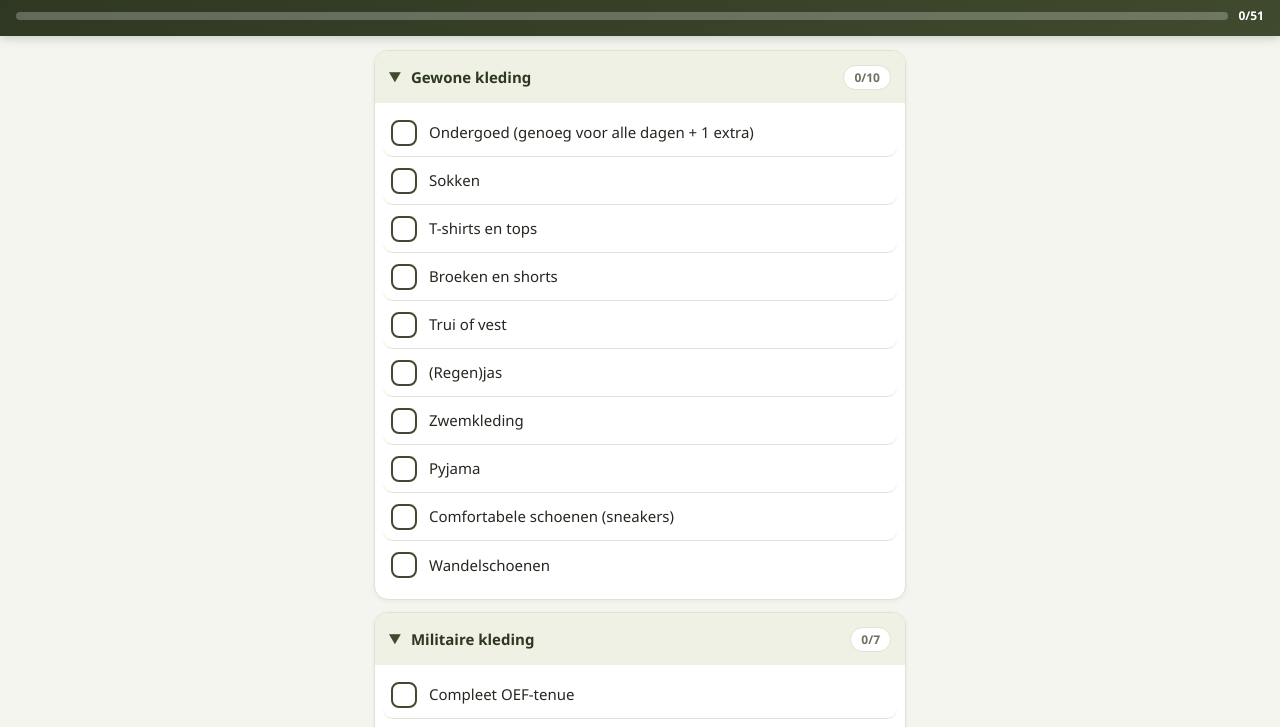
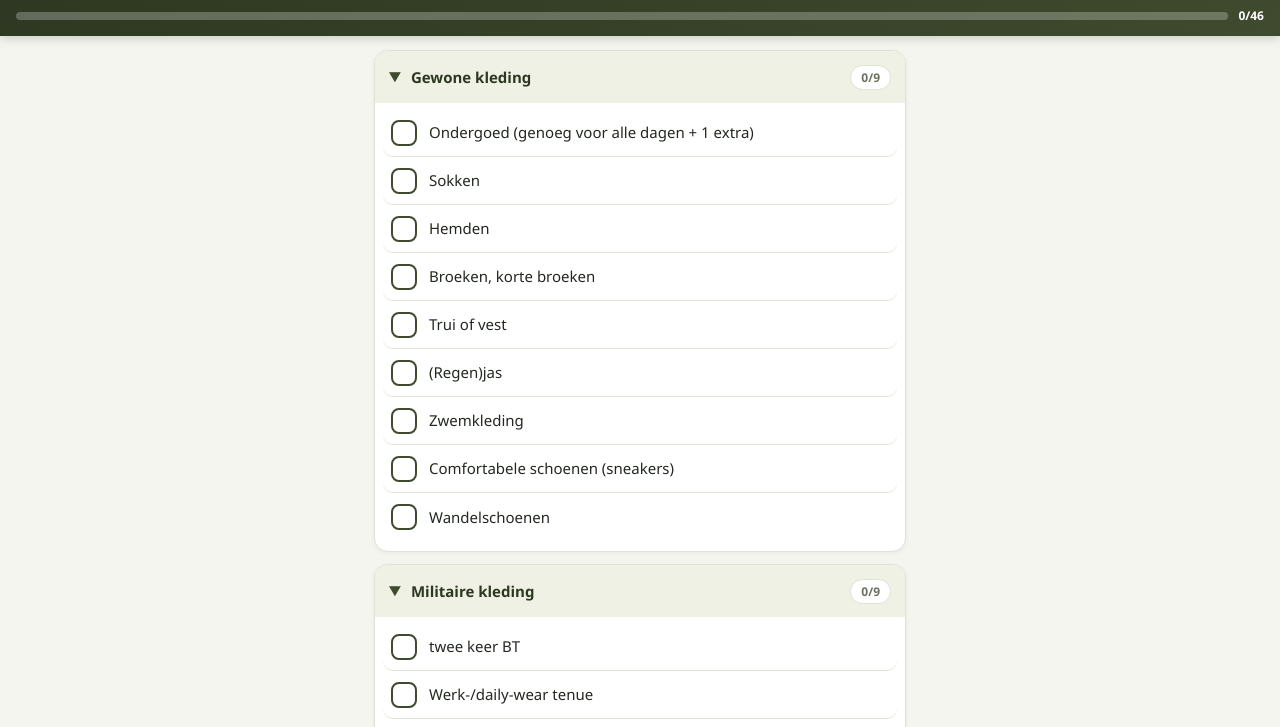
Before and after one commit to jldjong76/startpagina, a plain HTML site: page paklijst.html in a window 1280 px wide. Shown: the part 60-787 px from the top of the page. Drawn offline with Linux system fonts and the light colour scheme.

Commit message:
Paklijst: items aangepast (hemden/BT/DT/Defensiepas etc.), vinkjes migreren mee obv label
Co-authored-by: jldjong76 <jldjong76@users.noreply.github.com>

```diff
--- a/paklijst.html
+++ b/paklijst.html
@@ -123,10 +123,72 @@
 <script>
 (function(){
   "use strict";
-  var SLEUTEL = "paklijst.state.v1";
+  var SLEUTEL = "paklijst.state.v2";
+  var SLEUTEL_OUD = "paklijst.state.v1";
 
   var SECTIES = [
     { id:"gewone-kleding", titel:"Gewone kleding", items:[
+      "Ondergoed (genoeg voor alle dagen + 1 extra)",
+      "Sokken",
+      "Hemden",
+      "Broeken, korte broeken",
+      "Trui of vest",
+      "(Regen)jas",
+      "Zwemkleding",
+      "Comfortabele schoenen (sneakers)",
+      "Wandelschoenen"
+    ]},
+    { id:"militaire-kleding", titel:"Militaire kleding", items:[
+      "twee keer BT",
+      "Werk-/daily-wear tenue",
+      "Colletje",
+      "Regenpak",
+      "Baret",
+      "Handschoenen",
+      "DT: Pak, wit overhemd, stropdas",
+      "DT Schoenen",
+      "Kisten"
+    ]},
+    { id:"toiletartikelen", titel:"Toiletartikelen", items:[
+      "Tandenborstel en tandpasta",
+      "Deodorant",
+      "Scheerapparaat",
+      "Douchegel",
+      "Zonnebrandcrème",
+      "Oordopjes"
+    ]},
+    { id:"militaire-accessoires", titel:"Militaire accessoires", items:[
+      "Rugzak of reistas",
+      "Veldfles",
+      "Horloge",
+      "Zaklamp of koplamp",
+      "Mes of multitool",
+      "Notitieboekje en pen",
+      "Powerbank",
+      "Defensiepas",
+      "Oproep- / reservistenpapieren"
+    ]},
+    { id:"reisbescheiden", titel:"Reisbescheiden", items:[
+      "ID-kaart of paspoort",
+      "Rijbewijs",
+      "Zorgverzekeringspas",
+      "Portemonnee",
+      "Tickets en reserveringsbewijzen"
+    ]},
+    { id:"extras", titel:"Extra's", items:[
+      "Telefoonoplader en kabel",
+      "Reisstekkeradapter (voor het buitenland)",
+      "Snacks voor onderweg",
+      "Waterfles",
+      "Boek of e-reader",
+      "Hoofdtelefoon",
+      "EHBO-setje",
+      "Zonnebril"
+    ]}
+  ];
+
+  var OUDE_LIJSTEN = {
+    "gewone-kleding":[
       "Ondergoed (genoeg voor alle dagen + 1 extra)",
       "Sokken",
       "T-shirts en tops",
@@ -137,8 +199,8 @@
       "Pyjama",
       "Comfortabele schoenen (sneakers)",
       "Wandelschoenen"
-    ]},
-    { id:"militaire-kleding", titel:"Militaire kleding", items:[
+    ],
+    "militaire-kleding":[
       "Compleet OEF-tenue",
       "Werk-/daily-wear tenue",
       "Fleece of warme trui",
@@ -146,8 +208,8 @@
       "Pet, baret of hoed",
       "Handschoenen",
       "Buff of sjaal"
-    ]},
-    { id:"toiletartikelen", titel:"Toiletartikelen", items:[
+    ],
+    "toiletartikelen":[
       "Tandenborstel en tandpasta",
       "Deodorant",
       "Scheerapparaat of mesje",
@@ -156,8 +218,8 @@
       "Kam of borstel",
       "Persoonlijke medicijnen",
       "Pijnstillers en pleisters"
-    ]},
-    { id:"militaire-accessoires", titel:"Militaire accessoires", items:[
+    ],
+    "militaire-accessoires":[
       "Rugzak of reistas",
       "Veldfles",
       "Horloge",
@@ -168,8 +230,8 @@
       "Notitieboekje en pen",
       "Powerbank",
       "Oordopjes"
-    ]},
-    { id:"reisbescheiden", titel:"Reisbescheiden", items:[
+    ],
+    "reisbescheiden":[
       "ID-kaart of paspoort",
       "Rijbewijs",
       "Zorgverzekeringspas",
@@ -178,8 +240,8 @@
       "Tickets en reserveringsbewijzen",
       "Oproep- / reservistenpapieren",
       "Kopieën van documenten (digitaal of papieren)"
-    ]},
-    { id:"extras", titel:"Extra's", items:[
+    ],
+    "extras":[
       "Telefoonoplader en kabel",
       "Reisstekkeradapter (voor het buitenland)",
       "Snacks voor onderweg",
@@ -188,16 +250,45 @@
       "Hoofdtelefoon",
       "Kussen of slaapzak (bij meerdaagse klus)",
       "EHBO-setje"
-    ]}
-  ];
+    ]
+  };
 
-  function itemId(sectieId, index){ return sectieId + "-" + index; }
+  function itemId(sectieId, label){ return sectieId + "#" + label; }
+
+  function migreer(){
+    var oud = null;
+    try{ oud = JSON.parse(localStorage.getItem(SLEUTEL_OUD)); }catch(e){}
+    if(!oud || typeof oud !== "object" || !oud.checked) return null;
+    var nieuw = { checked:{}, open:(oud.open && typeof oud.open === "object") ? oud.open : {} };
+    Object.keys(oud.checked).forEach(function(oldId){
+      var k = oldId.lastIndexOf("-");
+      if(k < 0) return;
+      var sid = oldId.slice(0, k);
+      var i = parseInt(oldId.slice(k + 1), 10);
+      var labels = OUDE_LIJSTEN[sid];
+      if(!labels || isNaN(i) || labels[i] == null) return;
+      var label = labels[i];
+      for(var j = 0; j < SECTIES.length; j++){
+        if(SECTIES[j].items.indexOf(label) !== -1){
+          nieuw.checked[itemId(SECTIES[j].id, label)] = true;
+          break;
+        }
+      }
+    });
+    try{
+      localStorage.setItem(SLEUTEL, JSON.stringify(nieuw));
+      localStorage.removeItem(SLEUTEL_OUD);
+    }catch(e){}
+    return nieuw;
+  }
 
   function leesState(){
     try{
       var s = JSON.parse(localStorage.getItem(SLEUTEL));
       if(s && typeof s === "object") return s;
     }catch(e){}
+    var gemigreerd = migreer();
+    if(gemigreerd) return gemigreerd;
     return { checked:{}, open:{} };
   }
   function schrijfState(state){
@@ -241,7 +332,7 @@
       var ul = document.createElement("div");
       ul.className = "sectie-lijst";
       s.items.forEach(function(label, i){
-        var id = itemId(s.id, i);
+        var id = itemId(s.id, label);
         var row = document.createElement("label");
         row.className = "item";
         var cb = document.createElement("input");
@@ -274,7 +365,7 @@
     var tellingen = {};
     SECTIES.forEach(function(s){
       var c = 0;
-      s.items.forEach(function(_, i){ if(state.checked[itemId(s.id, i)]) c++; });
+      s.items.forEach(function(label){ if(state.checked[itemId(s.id, label)]) c++; });
       tellingen[s.id] = c;
       checked += c;
     });
```
